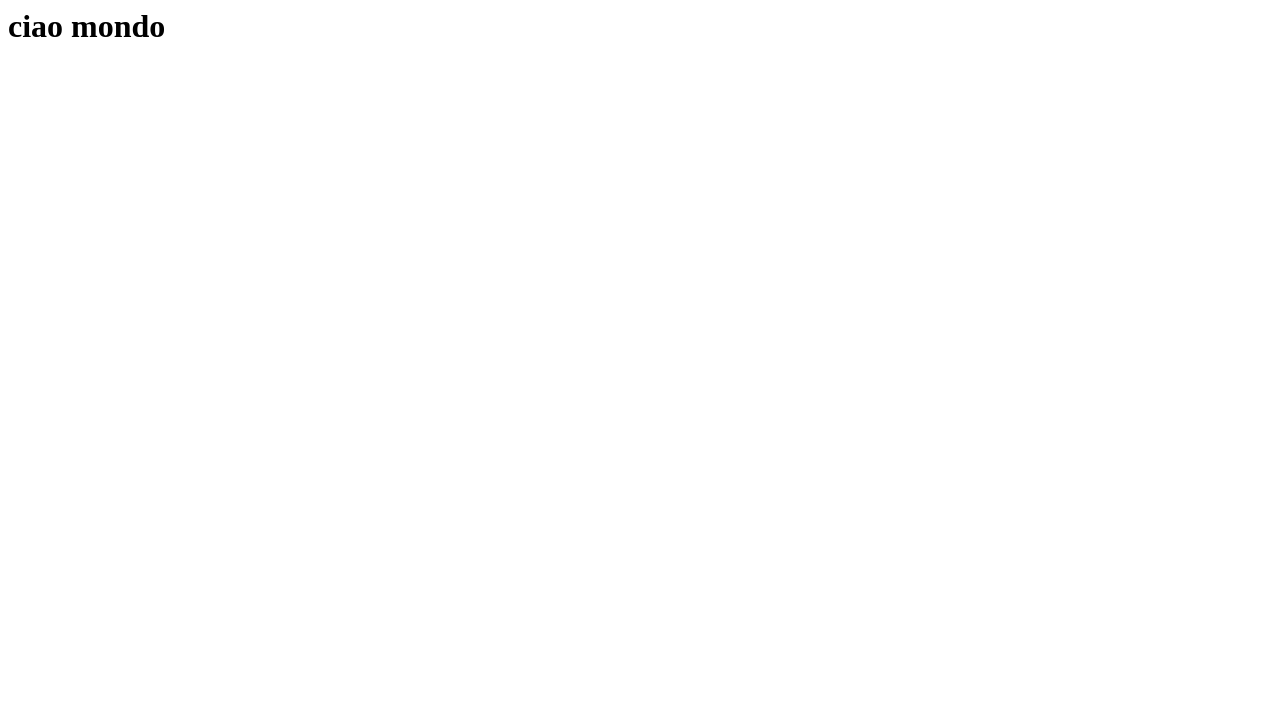
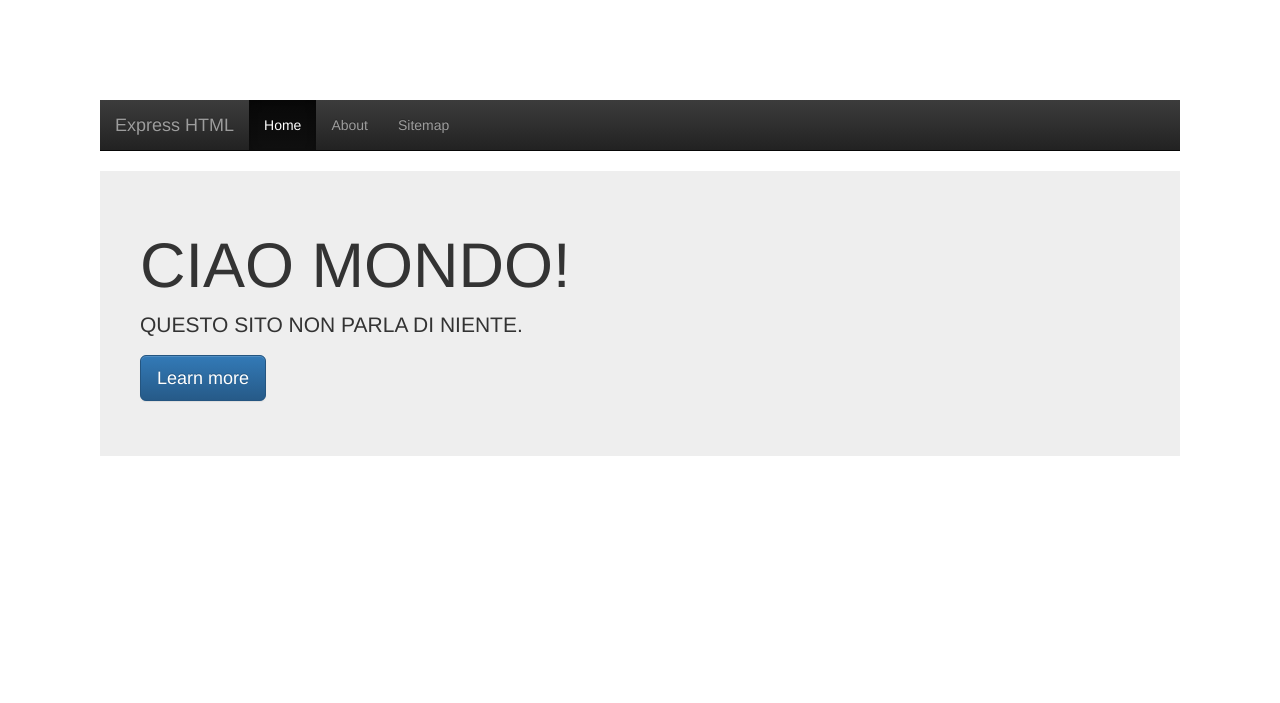
Before and after one commit to malizia-g/ESEMPI_EXPRESS, a website: page index.html in a window 1280 px wide. Drawn offline with nearby package versions, Linux system fonts and the light colour scheme.

Commit message:
01.2 A Full Website

```diff
--- a/index.html
+++ b/index.html
@@ -1 +1,34 @@
-<h1> ciao mondo</h1>
+<html>
+<head>
+  <title>Express HTML</title>
+  <script src="https://ajax.googleapis.com/ajax/libs/jquery/1.11.2/jquery.min.js"></script>
+  <link rel="stylesheet" href="https://maxcdn.bootstrapcdn.com/bootstrap/3.3.1/css/bootstrap.min.css">
+  <link rel="stylesheet" href="https://maxcdn.bootstrapcdn.com/bootstrap/3.3.1/css/bootstrap-theme.min.css">
+  <script src="https://maxcdn.bootstrapcdn.com/bootstrap/3.3.1/js/bootstrap.min.js"></script>
+</head>
+<body>
+  <div style="margin:100px;">
+    <nav class="navbar navbar-inverse navbar-static-top">
+  <div class="container">
+    <a class="navbar-brand" href="/">Express HTML</a>
+    <ul class="nav navbar-nav">
+      <li class="active">
+        <a href="/">Home</a>
+      </li>
+      <li>
+        <a href="/about">About</a>
+      </li>
+      <li>
+        <a href="/sitemap">Sitemap</a>
+      </li>
+    </ul>
+  </div>
+</nav>
+    <div class="jumbotron"  style="padding:40px;">
+      <h1>CIAO MONDO!</h1>
+      <p>QUESTO SITO NON PARLA DI NIENTE.</p>
+      <p><a class="btn btn-primary btn-lg" href="#" role="button">Learn more</a></p>
+    </div>
+  </div>
+</body>
+</html>
```
Also changed, not shown: about.html (+34 -1 lines), sitemap.html (+34 -1 lines).
